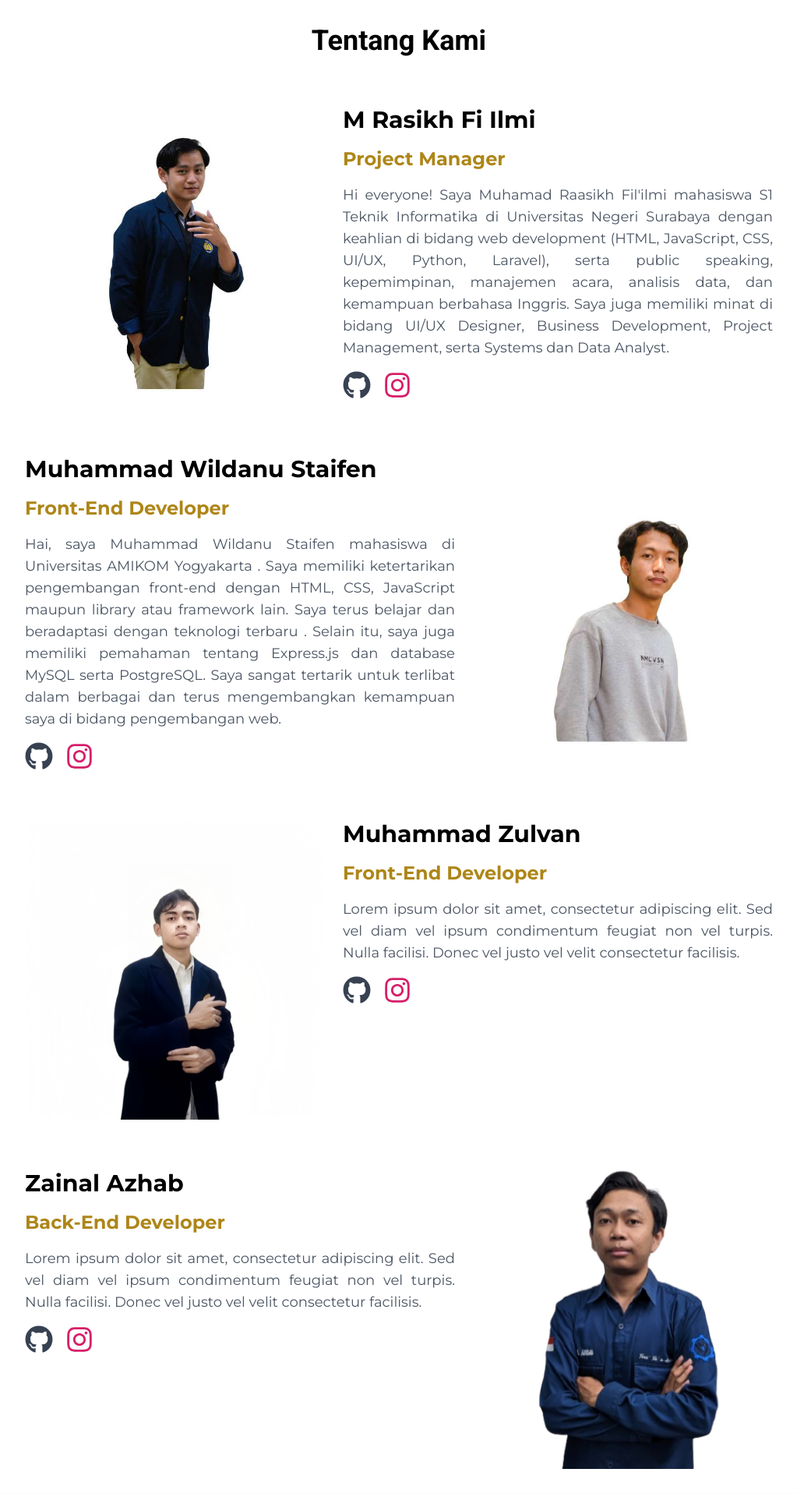
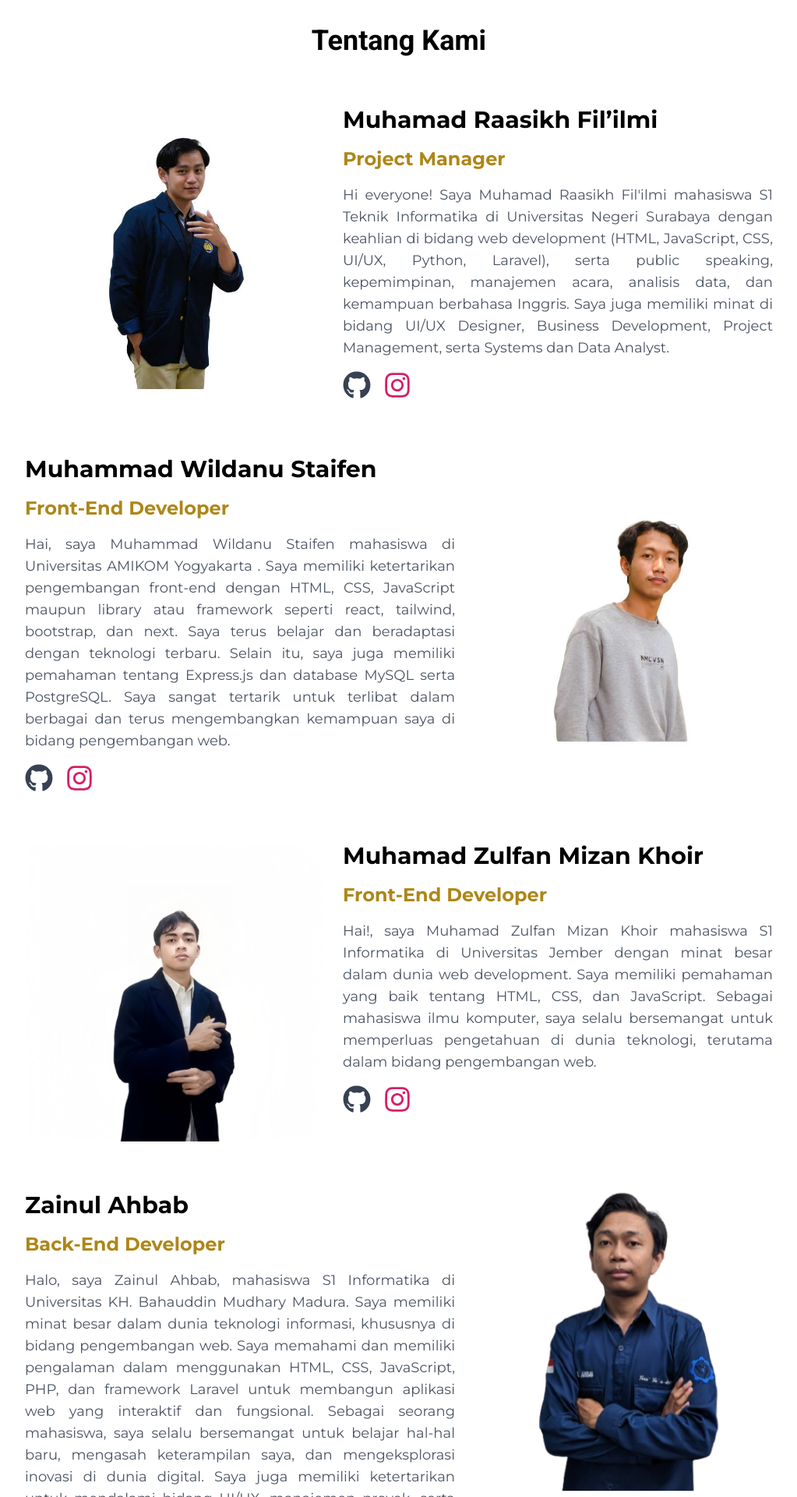
Before and after one commit to rskhxzz/Savior_Capstone, a React (Vite) app: page /about in a window 1280 px wide. Shown: the part 720-2640 px from the top of the page at 78% size, without its empty margins (128-1151 px from the left). Built offline with nearby package versions, Linux system fonts and the light colour scheme; no server answers; what groq-sdk would draw is missing.

Commit message:
update data

```diff
--- a/src/components/AboutCard.jsx
+++ b/src/components/AboutCard.jsx
@@ -10,7 +10,7 @@ import Images4 from "../assets/images/team/images4.png";
 const aboutCards = [
   {
     Image: Images1,
-    Name: "M Rasikh Fi Ilmi",
+    Name: "Muhamad Raasikh Fil’ilmi",
     Position: "Project Manager",
     Description:
       "Hi everyone! Saya Muhamad Raasikh Fil'ilmi mahasiswa S1 Teknik Informatika di Universitas Negeri Surabaya dengan keahlian di bidang web development (HTML, JavaScript, CSS, UI/UX, Python, Laravel), serta public speaking, kepemimpinan, manajemen acara, analisis data, dan kemampuan berbahasa Inggris. Saya juga memiliki minat di bidang UI/UX Designer, Business Development, Project Management, serta Systems dan Data Analyst.",
@@ -22,27 +22,27 @@ const aboutCards = [
     Name: "Muhammad Wildanu Staifen",
     Position: "Front-End Developer",
     Description:
-      "Hai, saya Muhammad Wildanu Staifen  mahasiswa  di Universitas AMIKOM Yogyakarta . Saya memiliki ketertarikan  pengembangan front-end dengan HTML, CSS, JavaScript maupun library atau framework lain. Saya terus belajar dan beradaptasi dengan teknologi terbaru . Selain itu, saya juga memiliki pemahaman tentang Express.js dan database MySQL serta PostgreSQL. Saya sangat tertarik untuk terlibat dalam berbagai dan terus mengembangkan kemampuan saya di bidang pengembangan web.",
+      "Hai, saya Muhammad Wildanu Staifen  mahasiswa  di Universitas AMIKOM Yogyakarta . Saya memiliki ketertarikan  pengembangan front-end dengan HTML, CSS, JavaScript maupun library atau framework seperti react, tailwind, bootstrap, dan next. Saya terus belajar dan beradaptasi dengan teknologi terbaru. Selain itu, saya juga memiliki pemahaman tentang Express.js dan database MySQL serta PostgreSQL. Saya sangat tertarik untuk terlibat dalam berbagai dan terus mengembangkan kemampuan saya di bidang pengembangan web.",
     Github: "https://github.com/wildanre",
     Instagram: "https://instagram.com/threadripper_000",
   },
   {
     Image: Images3,
-    Name: "Muhammad Zulvan",
+    Name: "Muhamad Zulfan Mizan Khoir",
     Position: "Front-End Developer",
     Description:
-      "Lorem ipsum dolor sit amet, consectetur adipiscing elit. Sed vel diam vel ipsum condimentum feugiat non vel turpis. Nulla facilisi. Donec vel justo vel velit consectetur facilisis.",
+      "Hai!, saya Muhamad Zulfan Mizan Khoir mahasiswa S1 Informatika di Universitas Jember dengan minat besar dalam dunia web development. Saya memiliki pemahaman yang baik tentang HTML, CSS, dan JavaScript. Sebagai mahasiswa ilmu komputer, saya selalu bersemangat untuk memperluas pengetahuan di dunia teknologi, terutama dalam bidang pengembangan web.",
     Github: "https://github.com/zulfanmiz_",
     Instagram: "https://instagram.com/zulfanMk",
   },
   {
     Image: Images4,
-    Name: "Zainal Azhab",
+    Name: "Zainul Ahbab",
     Position: "Back-End Developer",
     Description:
-      "Lorem ipsum dolor sit amet, consectetur adipiscing elit. Sed vel diam vel ipsum condimentum feugiat non vel turpis. Nulla facilisi. Donec vel justo vel velit consectetur facilisis.",
-    Github: "https://github.com/zainalazhab",
-    Instagram: "https://instagram.com/zainalazhab",
+      "Halo, saya Zainul Ahbab, mahasiswa S1 Informatika di Universitas KH. Bahauddin Mudhary Madura. Saya memiliki minat besar dalam dunia teknologi informasi, khususnya di bidang pengembangan web. Saya memahami dan memiliki pengalaman dalam menggunakan HTML, CSS, JavaScript, PHP, dan framework Laravel untuk membangun aplikasi web yang interaktif dan fungsional. Sebagai seorang mahasiswa, saya selalu bersemangat untuk belajar hal-hal baru, mengasah keterampilan saya, dan mengeksplorasi inovasi di dunia digital. Saya juga memiliki ketertarikan untuk mendalami bidang UI/UX, manajemen proyek, serta analisis data guna meningkatkan keahlian saya di dunia teknologi",
+    Github: "https://github.com/zainul-ahbab",
+    Instagram: "https://instagram.com/zzainn_a",
   },
 ];
 
--- a/src/components/Navbars.jsx
+++ b/src/components/Navbars.jsx
@@ -53,7 +53,7 @@ const Navbars = () => {
           </svg>
         </button>
         <ul
-          className={`gap-8 pl-4 text-left text-[#355F2E] font-semibold absolute md:flex md:static top-16 left-0 right-0 bg-[#dfdfdf] md:bg-transparent md:space-y-0 space-y-4 md:flex-row flex-col items-center z-50 ${isOpen ? 'block slide-down' : 'hidden slide-up md:slide-none'}`}
+          className={`gap-8 pl-4 text-left text-[#355F2E] text-md xl:text-lg font-semibold absolute md:flex md:static top-16 left-0 right-0 bg-[#dfdfdf] md:bg-transparent md:space-y-0 space-y-4 md:flex-row flex-col items-center z-50 ${isOpen ? 'block slide-down' : 'hidden slide-up md:slide-none'}`}
         >
           <li className="hover:bg-gray-400 p-2 rounded-md transition-colors duration-300">
             <Link to="/" onClick={() => setIsOpen(false)}>
```
Also changed, not shown: 1 other file (tests, documents, lock files or other folders).
